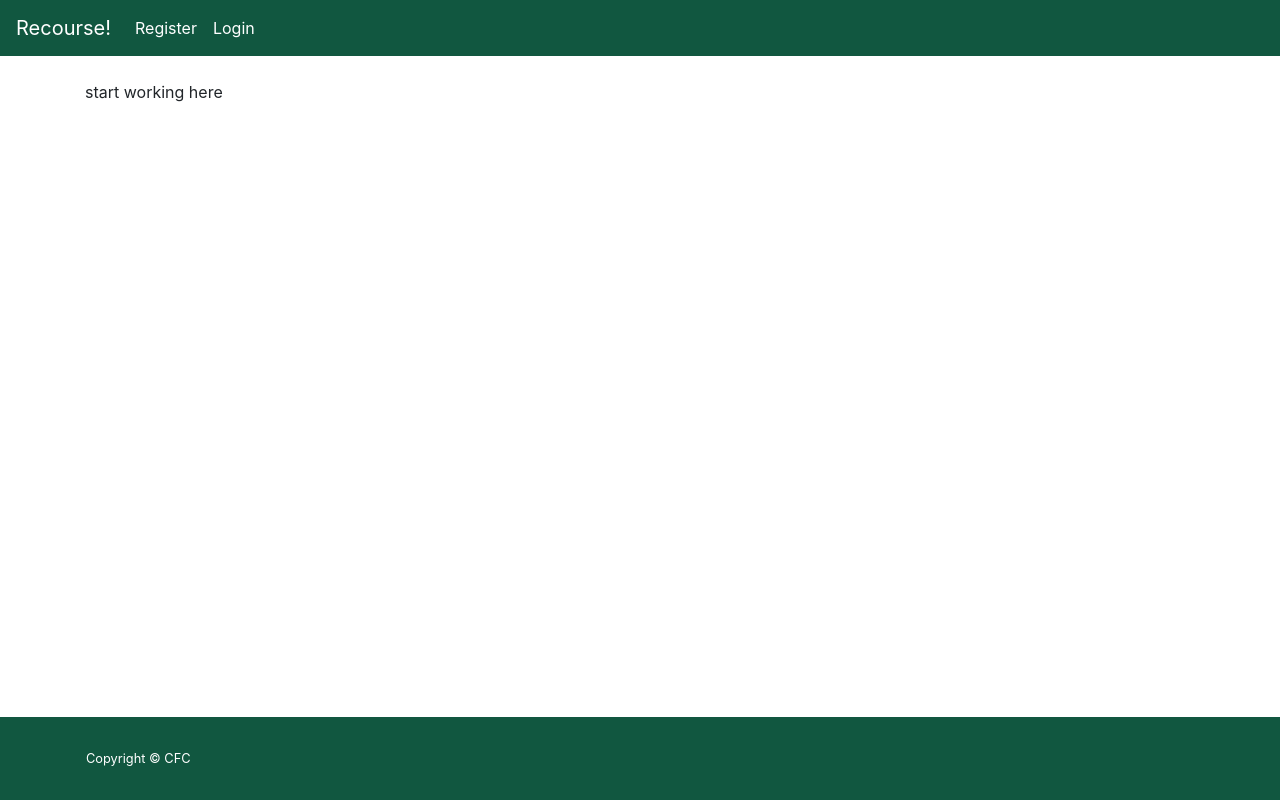
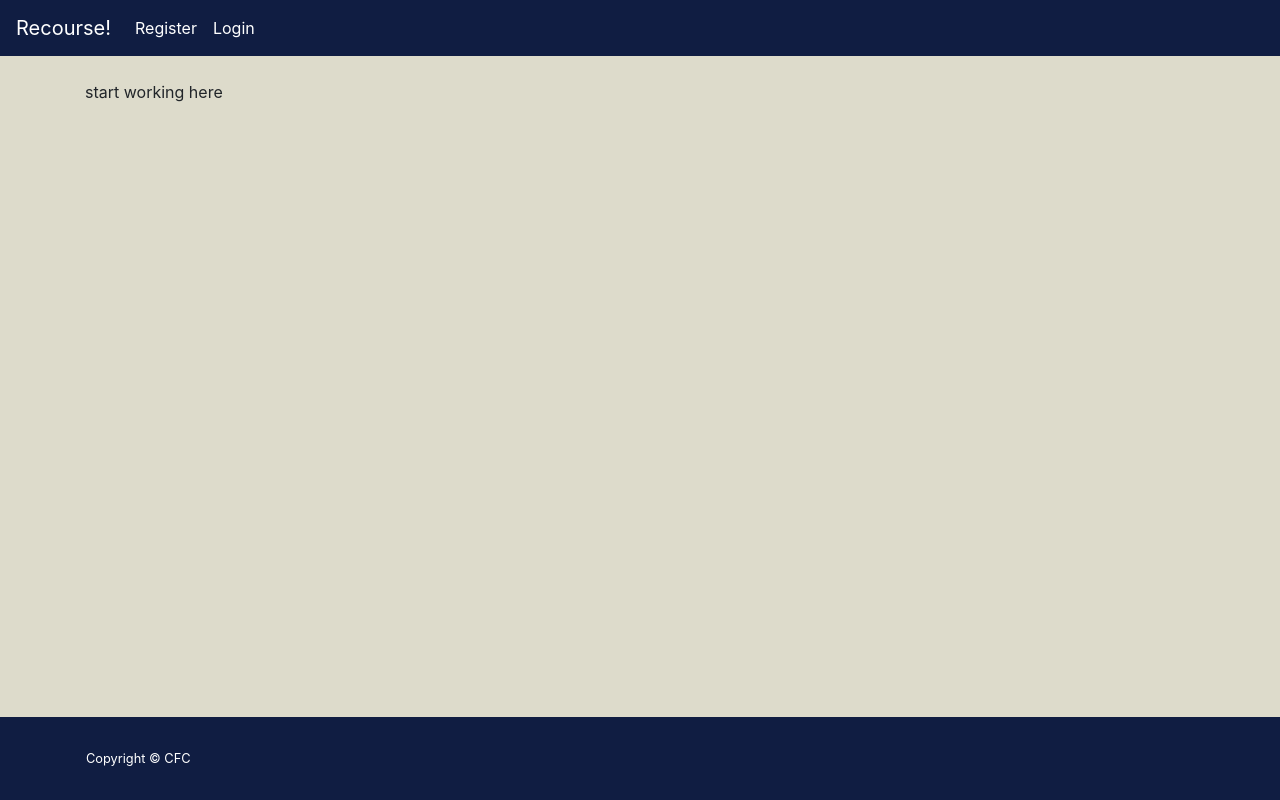
Before and after one commit to dquiroga10/FGLI_Hub, a Django app: page /network/ in a window 1280 px wide. Run offline with Django 3.2, Linux system fonts and the light colour scheme; some libraries are stand-ins or nearby versions.

Commit message:
UI colors

```diff
--- a/fgli/network/templates/network/basic.html
+++ b/fgli/network/templates/network/basic.html
@@ -1,7 +1,7 @@
 <head>
 	{% load static %}
 
-	<link rel="stylesheet" type="text/css" href="{% static 'recourse_app/style.css' %}">
+	<link rel="stylesheet" type="text/css" href="{% static 'network/style.css' %}">
 
 	<link rel="stylesheet" href="https://maxcdn.bootstrapcdn.com/bootstrap/4.0.0/css/bootstrap.min.css" integrity="sha384-Gn5384xqQ1aoWXA+058RXPxPg6fy4IWvTNh0E263XmFcJlSAwiGgFAW/dAiS6JXm" crossorigin="anonymous">
 
@@ -15,7 +15,8 @@
 </head>
 
 
-<body>
+<body
+	style="background-color: #DDDBCB">
 	{% include "network/includes/navbar.html" %}
 
 	{% include "network/includes/messages.html" %}
@@ -27,6 +28,6 @@
 	</div>
 </body>
 
-<footer id="sticky-footer" class="py-4 text-white navbar fixed-bottom" style="background-color: #115740">
+<footer id="sticky-footer" class="py-4 text-white navbar fixed-bottom" style="background-color: #101D42">
   {% include "network/includes/footer.html" %}
 </footer>
--- a/fgli/network/templates/network/includes/footer.html
+++ b/fgli/network/templates/network/includes/footer.html
@@ -1,3 +1,3 @@
-<footer class="container text-center navbar sticky-bottom">
+<footer class="container text-center navbar sticky-bottom" style="background-color: #101D42">
   <small>Copyright &copy; CFC</small>
 </footer>
--- a/fgli/network/templates/network/includes/navbar.html
+++ b/fgli/network/templates/network/includes/navbar.html
@@ -1,4 +1,4 @@
-<nav class="navbar navbar-expand-lg navbar-light " style="background-color: #115740">
+<nav class="navbar navbar-expand-lg navbar-light " style="background-color: #101D42">
   <a class="navbar-brand text-white" href="/">Recourse!</a>
   <button class="navbar-toggler" type="button" data-toggle="collapse" data-target="#navbarNav" aria-controls="navbarNav" aria-expanded="false" aria-label="Toggle navigation">
     <span class="navbar-toggler-icon"></span>
```
Also changed, not shown: fgli/fgli/settings.py (+9 -3 lines).
